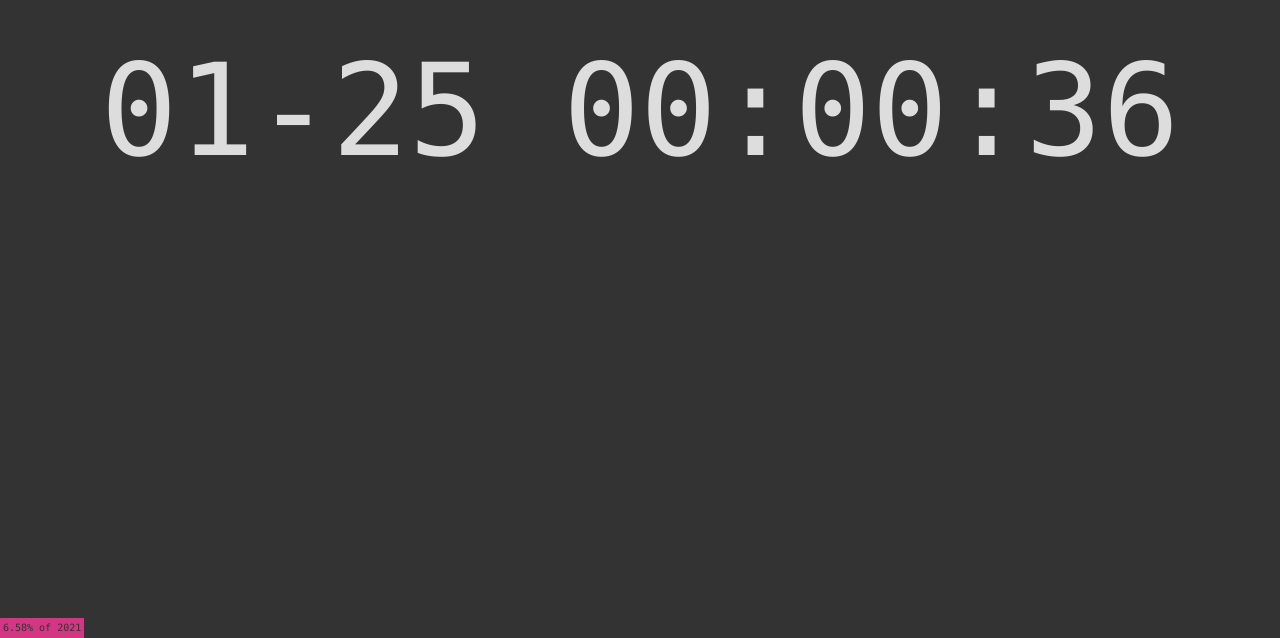
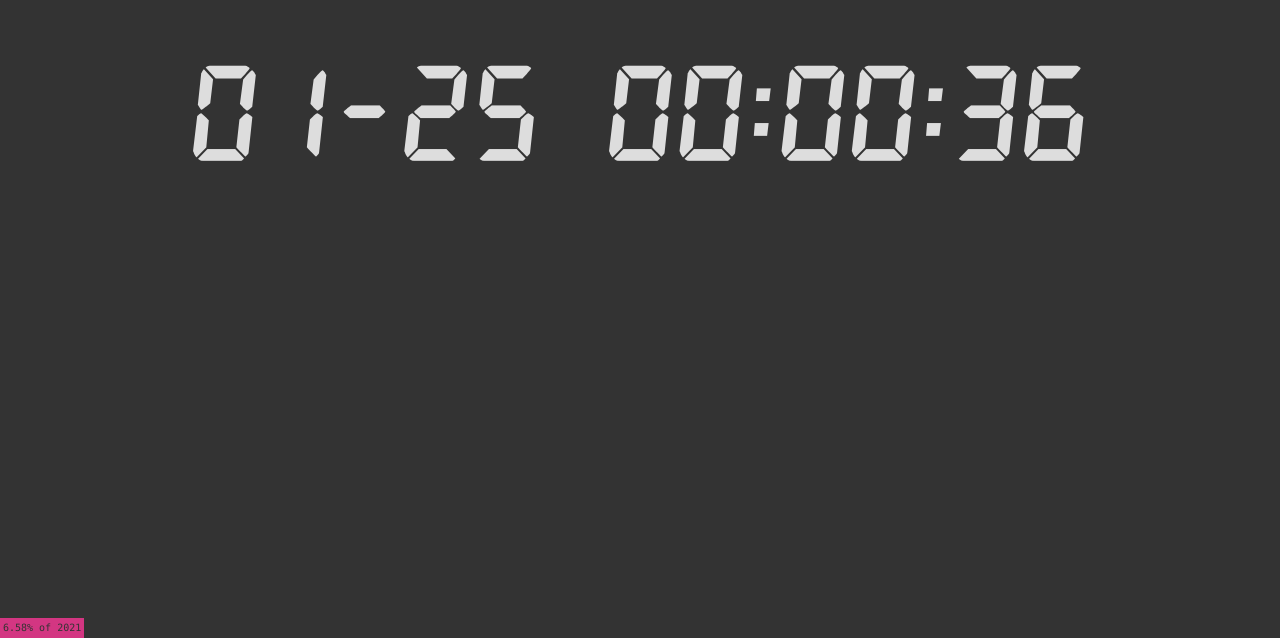
Before and after one commit to Gavin-Gong/clock, a Svelte app: page / in a window 1280 px wide. Shown: the part 162-800 px from the top of the page. Built offline with nearby package versions, Linux system fonts and the light colour scheme.

Commit message:
feat: LED font

```diff
--- a/src/App.svelte
+++ b/src/App.svelte
@@ -24,6 +24,10 @@
 </main>
 
 <style>
+	@font-face {
+		font-family: 'LESLIE';
+		src: url("/assets/LESLIE Regular.ttf")
+	}
 	* {
 		margin: 0;
 		padding: 0;
@@ -39,6 +43,9 @@
 		height: 100vh;
 		font-family: Cascadia Code,  Fira Code iScript, Menlo, Monaco, 'Courier New', monospace;
 		background: #333;
+	}
+	.tick {
+		font-family: LESLIE, monospace;
 	}
 
 	h1 {
```
Also changed, not shown: public/assets/LESLIE Regular.ttf (added).
